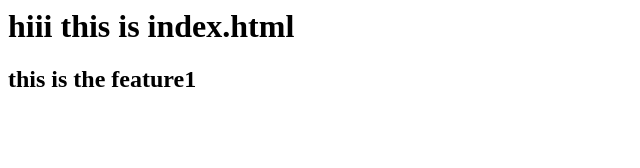
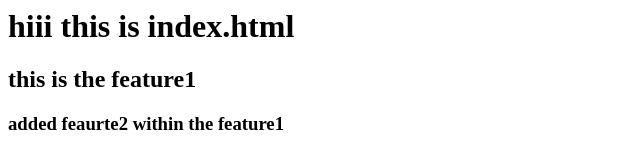
Before and after one commit to manmath011/jan14repo, a plain HTML site: page index.html in a window 1280 px wide. Shown: the whole page, without its empty margins (0-640 px from the left). Drawn offline with Linux system fonts and the light colour scheme.

Commit message:
created feature2

```diff
--- a/index.html
+++ b/index.html
@@ -1,2 +1,3 @@
 <h1>hiii this is index.html</h1>
 <h2>this is the feature1 </h2>
+<h3>added feaurte2 within the feature1</h3>
```
